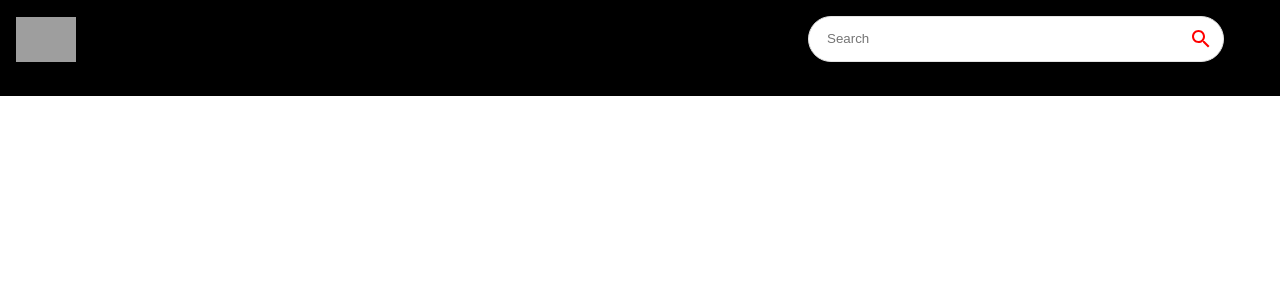
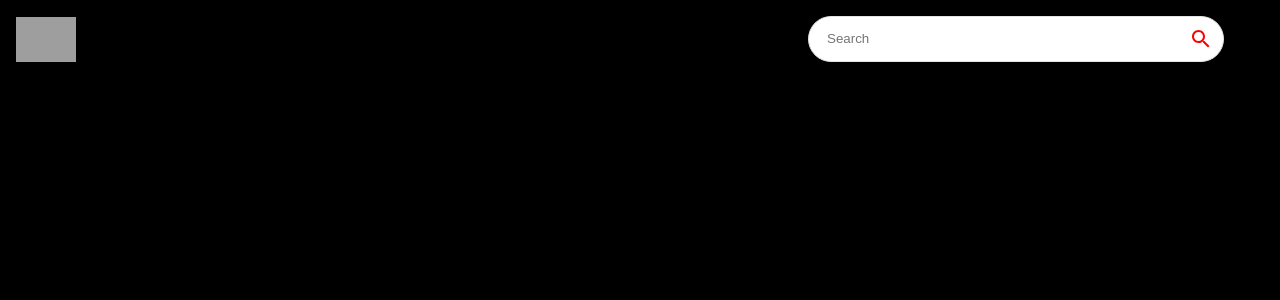
Before and after one commit to Joshbep/youtube_clone, a React (Create React App) app: page /video/1 in a window 1280 px wide. Shown: the top 300 px of the page. Built offline with nearby package versions, Linux system fonts and the light colour scheme; grey boxes are pictures that could not be loaded.

Commit message:
starting on displaying a video when clicked on

```diff
--- a/src/components/VideoDetail.jsx
+++ b/src/components/VideoDetail.jsx
@@ -1,8 +1,24 @@
-import React from 'react'
+
+import React, { useEffect, useState } from "react";
+import { Link, useParams } from "react-router-dom";
+import ReactPlayer from "react-player";
+import { Typography, Box, Stack } from "@mui/material";
+import CheckCircleIcon from "@mui/icons-material/CheckCircle";
+
+import { Videos, Loader } from "./";
+import { fetchFromAPI } from "../utils/fetchFromAPI";
 
 const VideoDetail = () => {
   return (
-    <div>VideoDetail</div>
+    <Box minHeight="95vh">
+      <Stack direction={{ xs: 'column', md: 'row' }}>
+        <Box flex={1}>
+          <Box sx={{ width: '100%', position: 'sticky', top: '86px'}}>
+            <ReactPlayer />
+          </Box>
+        </Box>
+      </Stack>
+    </Box>
   )
 }
 
```
